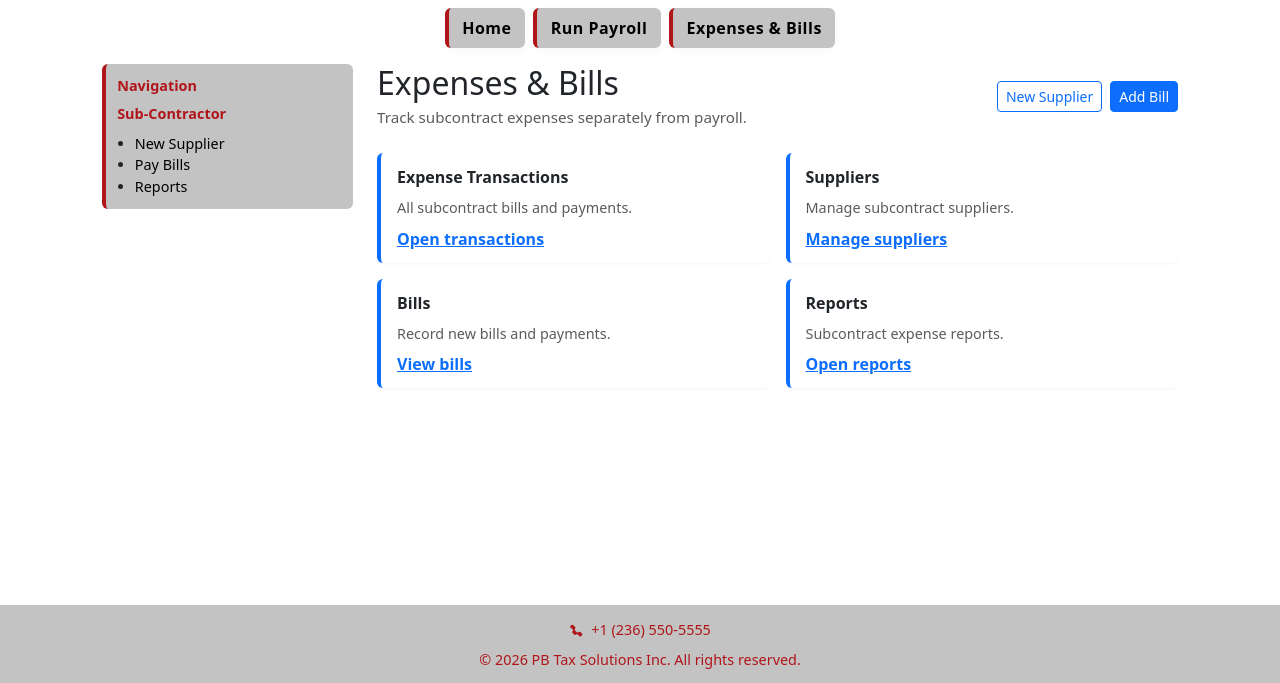
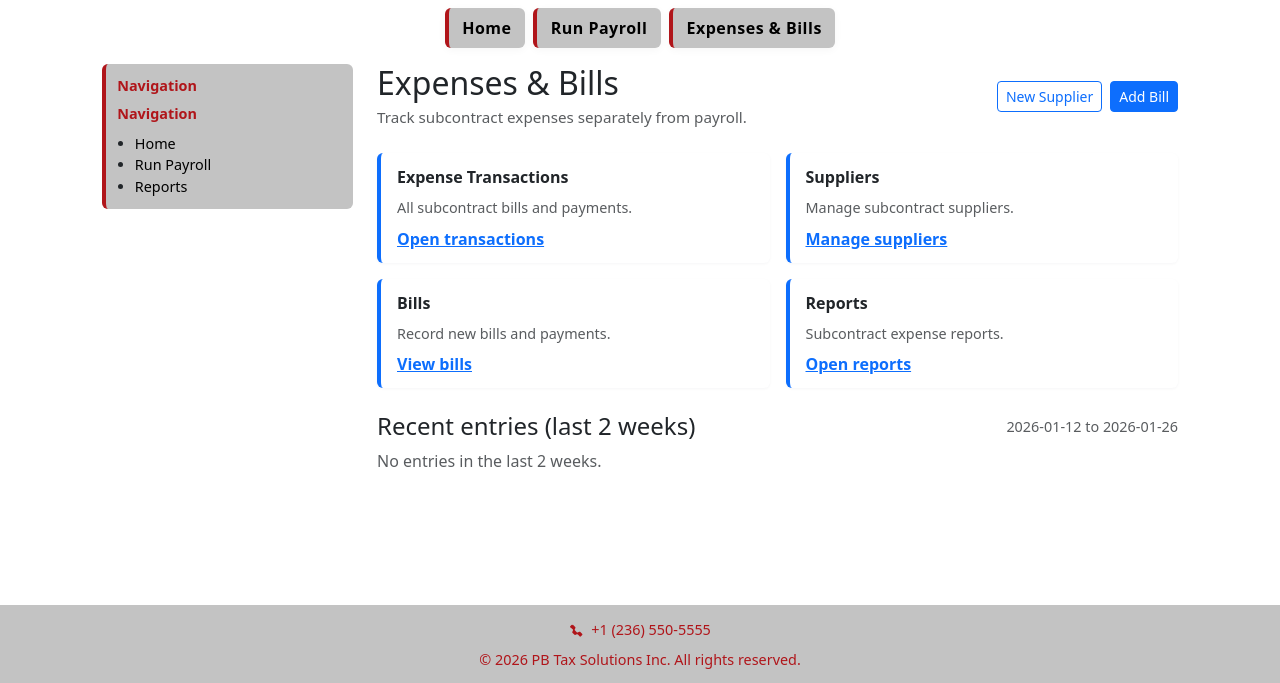
Before and after one commit to vatsraj17-ops/Payroll, a Flask app: page /expenses in a window 1280 px wide. Shown: the part 117-800 px from the top of the page. Run offline with Flask 3, Linux system fonts and the light colour scheme; the visitor is signed in with stand-in values (Sample User, id 1); data that the repository does not hold is empty.

Commit message:
Show recent expenses and simplify sidebar

```diff
--- a/app.py
+++ b/app.py
@@ -672,7 +672,45 @@ def payroll_home():
 @app.route('/expenses', methods=['GET'])
 @require_login
 def expenses_home():
-    return render_template('expenses_home.html')
+    today = datetime.date.today()
+    date_from = today - datetime.timedelta(days=14)
+
+    bills = []
+    if _is_admin_session():
+        bills = (
+            SubcontractBill.query
+            .join(Subcontractor)
+            .filter(SubcontractBill.bill_date >= date_from)
+            .order_by(SubcontractBill.bill_date.desc(), SubcontractBill.id.desc())
+            .limit(200)
+            .all()
+        )
+    else:
+        cid = session.get('company_id')
+        if cid:
+            bills = (
+                SubcontractBill.query
+                .join(Subcontractor)
+                .filter(SubcontractBill.company_id == int(cid))
+                .filter(SubcontractBill.bill_date >= date_from)
+                .order_by(SubcontractBill.bill_date.desc(), SubcontractBill.id.desc())
+                .limit(200)
+                .all()
+            )
+
+    totals = {
+        'amount': sum(float(b.amount or 0.0) for b in bills),
+        'gst': sum(float(b.gst_amount or 0.0) for b in bills),
+        'total': sum(float(b.total or 0.0) for b in bills),
+    }
+
+    return render_template(
+        'expenses_home.html',
+        bills=bills,
+        totals=totals,
+        date_from=date_from,
+        date_to=today,
+    )
 
 
 @app.route('/employees', methods=['GET', 'POST'])
--- a/templates/base.html
+++ b/templates/base.html
@@ -138,11 +138,15 @@
             <div style="background:#C3C3C3; border-left:4px solid #B0151A; border-radius:6px; padding:.7rem; font-size:0.9rem;">
               <div style="color:#B0151A; font-weight:600; margin-bottom:.4rem; font-size:0.9rem;">Navigation</div>
               {% if is_expenses and not is_payroll %}
-                <div style="color:#B0151A; font-weight:600; margin-bottom:.5rem;">Sub-Contractor</div>
+                <div style="color:#B0151A; font-weight:600; margin-bottom:.5rem;">Navigation</div>
                 <ul class="mb-0" style="padding-left:1.1rem;">
-                  <li><a href="/subcontracts/new" style="color:#000; text-decoration:none;">New Supplier</a></li>
-                  <li><a href="/subcontracts/bills" style="color:#000; text-decoration:none;">Pay Bills</a></li>
-                  <li><a href="/subcontracts/reports" style="color:#000; text-decoration:none;">Reports</a></li>
+                  <li><a href="/" style="color:#000; text-decoration:none;">Home</a></li>
+                  <li><a href="/payroll" style="color:#000; text-decoration:none;">Run Payroll</a></li>
+                  {% if role == 'admin' %}
+                    <li><a href="/reports" style="color:#000; text-decoration:none;">Reports</a></li>
+                  {% elif role == 'owner' %}
+                    <li><a href="/owner/reports" style="color:#000; text-decoration:none;">Reports</a></li>
+                  {% endif %}
                 </ul>
               {% elif is_payroll and not is_expenses %}
                 <div style="color:#B0151A; font-weight:600; margin-bottom:.5rem;">Run Payroll</div>
--- a/templates/expenses_home.html
+++ b/templates/expenses_home.html
@@ -49,4 +49,53 @@
     </div>
   </div>
 </div>
+
+<div class="mt-4">
+  <div class="d-flex align-items-center justify-content-between flex-wrap gap-2">
+    <h4 class="mb-0">Recent entries (last 2 weeks)</h4>
+    <div class="text-muted" style="font-size:0.9rem;">{{ date_from }} to {{ date_to }}</div>
+  </div>
+
+  {% if bills and bills|length > 0 %}
+    <div class="d-flex gap-3 flex-wrap mb-2 mt-2">
+      <div><span class="text-muted">Subtotal:</span> <strong>{{ totals.amount | money }}</strong></div>
+      <div><span class="text-muted">GST/HST:</span> <strong>{{ totals.gst | money }}</strong></div>
+      <div><span class="text-muted">Total:</span> <strong>{{ totals.total | money }}</strong></div>
+    </div>
+    <div class="table-responsive">
+      <table class="table table-sm align-middle">
+        <thead>
+          <tr>
+            <th>Date</th>
+            {% if session.get('role') == 'admin' %}
+              <th>Company</th>
+            {% endif %}
+            <th>Supplier</th>
+            <th>Description</th>
+            <th class="text-end">Amount</th>
+            <th class="text-end">GST/HST</th>
+            <th class="text-end">Total</th>
+          </tr>
+        </thead>
+        <tbody>
+          {% for b in bills %}
+            <tr>
+              <td>{{ b.bill_date }}</td>
+              {% if session.get('role') == 'admin' %}
+                <td>{{ b.company.name if b.company else '' }}</td>
+              {% endif %}
+              <td>{{ b.subcontractor.contractor_company_name if b.subcontractor else '' }}</td>
+              <td>{{ b.description or '' }}</td>
+              <td class="text-end">{{ (b.amount or 0) | money }}</td>
+              <td class="text-end">{{ (b.gst_amount or 0) | money }}</td>
+              <td class="text-end">{{ (b.total or 0) | money }}</td>
+            </tr>
+          {% endfor %}
+        </tbody>
+      </table>
+    </div>
+  {% else %}
+    <p class="text-muted mt-2">No entries in the last 2 weeks.</p>
+  {% endif %}
+</div>
 {% endblock %}
```
